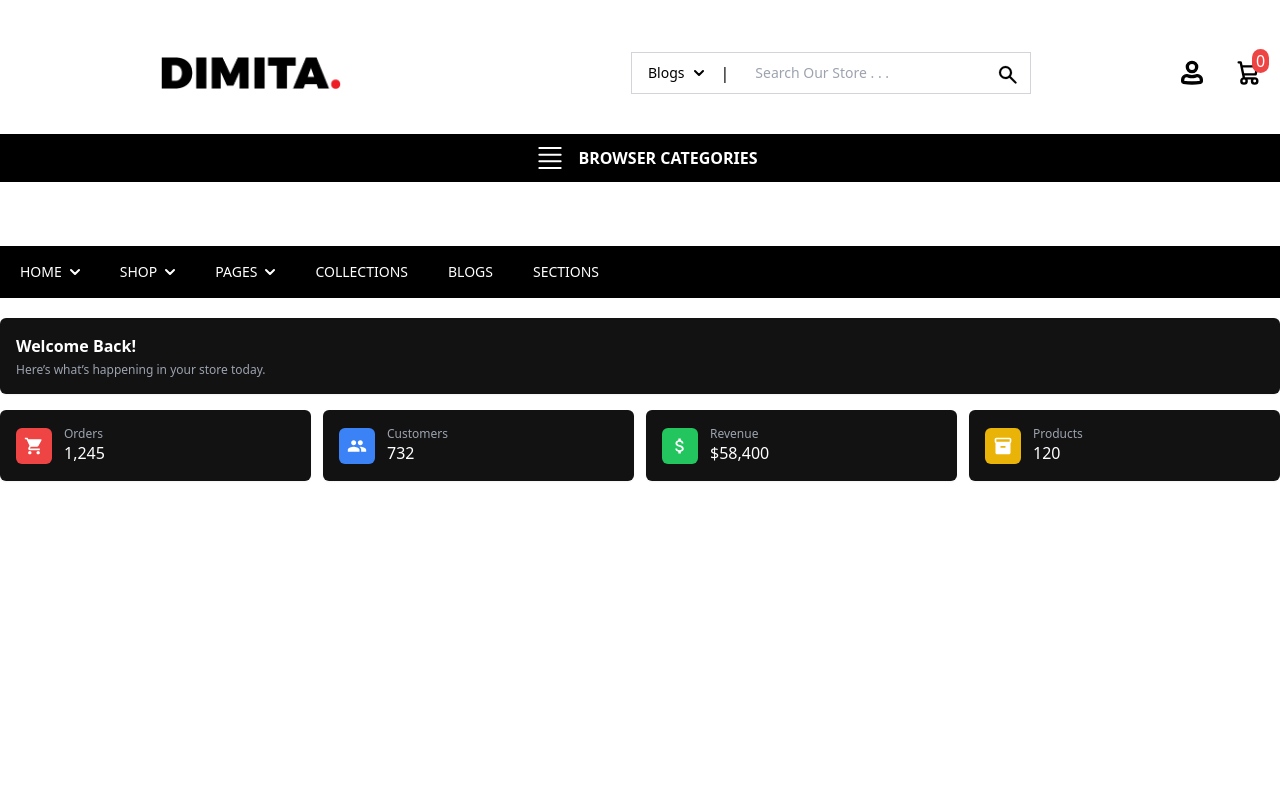
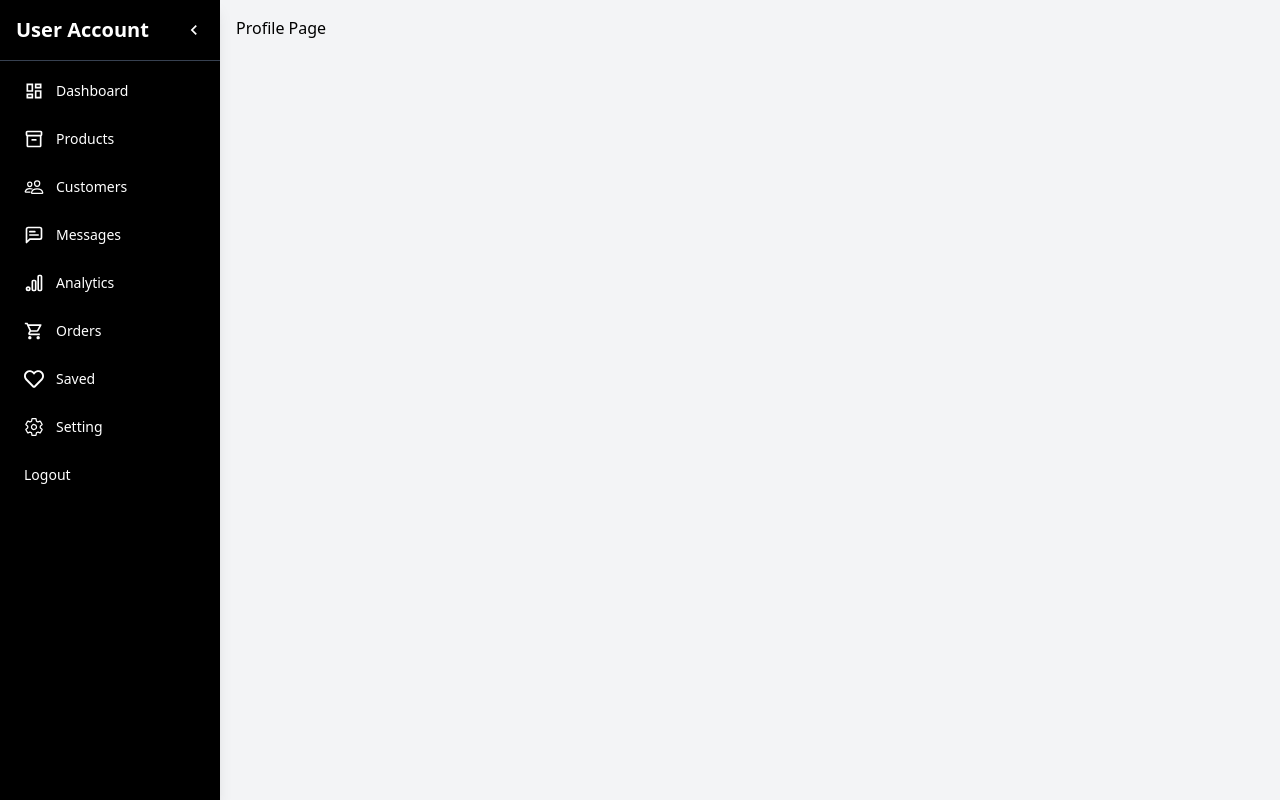
Before and after one commit to RuhamaMalik/FullStack_Batch_11-01, a React (Vite) app in the folder frontend/: page /dashboard in a window 1280 px wide. Shown: the top 800 px of the page. Built offline with nearby package versions, Linux system fonts and the light colour scheme; sample sign-in values are in the browser's storage.

Commit message:
learn protected route , dashboard layout set

```diff
--- a/frontend/src/components/Sidebar.jsx
+++ b/frontend/src/components/dashboard/Sidebar.jsx
@@ -1,4 +1,4 @@
-import { Link } from "react-router-dom";
+import { Link, useNavigate } from "react-router-dom";
 import { useState } from "react";
 // iconss  ///
 import {
@@ -15,10 +15,12 @@ import { LuMessageSquareText } from "react-icons/lu";
 import { RxCross2 } from "react-icons/rx";
 // framer motion //
 import { motion, AnimatePresence } from "framer-motion";
+import { removeToken, removeUser } from "../../utils/auth";
 
 
 const Sidebar = ({ isMobileOpen, setIsMobileOpen }) => {
     const [collapsed, setCollapsed] = useState(false);
+    const navigate = useNavigate()
 
     // navlinks
     const menuItems = [
@@ -32,6 +34,13 @@ const Sidebar = ({ isMobileOpen, setIsMobileOpen }) => {
         { name: "Setting", icon: <IoSettingsOutline />, path: "/Setting" },
     ];
 
+
+    const handleLogout = ()=>{
+        removeUser();
+        removeToken();
+        navigate("/");
+    }
+
     return (
         <>
             <div
@@ -41,7 +50,7 @@ const Sidebar = ({ isMobileOpen, setIsMobileOpen }) => {
             >
                 {/* //////// heading and collapdes ///////// */}
                 <div className="p-4 flex items-center justify-between border-b border-gray-700">
-                    {!collapsed && <h2 className="text-xl font-bold">Admin Panel</h2>}
+                    {!collapsed && <h2 className="text-xl font-bold">User Account</h2>}
 
                     {/* sidebtn */}
                     <button onClick={() => setCollapsed(!collapsed)} className="text-xl">
@@ -57,10 +66,17 @@ const Sidebar = ({ isMobileOpen, setIsMobileOpen }) => {
                             to={item.path}
                             className="flex items-center gap-3 hover:bg-red-500 px-3 py-2 rounded transition text-sm"
                         >
+
                             <span className="text-xl">{item.icon}</span>
                             {!collapsed && <span>{item.name}</span>}
                         </Link>
                     ))}
+                    <div
+                        onClick={() =>{ setIsMobileOpen(false); handleLogout()}}
+                        className="flex items-center gap-3 hover:bg-red-500 px-3 py-2 rounded transition text-sm"
+                    >
+                        <span>Logout</span>
+                    </div>
                 </nav>
             </div>
 
@@ -106,6 +122,14 @@ const Sidebar = ({ isMobileOpen, setIsMobileOpen }) => {
                                         <span>{item.name}</span>
                                     </Link>
                                 ))}
+                                <div
+
+                                    onClick={() => {setIsMobileOpen(false); handleLogout()}}
+                                    className="flex items-center gap-3 hover:bg-red-500 px-3 py-2 rounded transition text-sm"
+                                >
+
+                                    <span>Logout</span>
+                                </div>
                             </nav>
                         </motion.div>
 
--- /dev/null
+++ b/frontend/src/context/AuthContext.jsx
@@ -0,0 +1,13 @@
+import { createContext, useState } from "react"
+
+
+const AuthContext = createContext();
+
+export const AuthProvider = ({children})=>{
+  const [user, setUser] = useState(null);
+  const [loading, setLoading] = useState(true);
+
+
+
+
+}
--- a/frontend/src/layout/DashboardLayout.jsx
+++ b/frontend/src/layout/DashboardLayout.jsx
@@ -1,7 +1,7 @@
 // src/layout/DashboardLayout.jsx
 import { useState } from "react";
-import Sidebar from "../components/Sidebar";
-import Topbar from "../components/Topbar";
+import Sidebar from "../components/dashboard/Sidebar";
+import Topbar from "../components/dashboard/Topbar";
 import { Outlet } from "react-router-dom";
 
 function DashboardLayout() {
--- a/frontend/src/pages/Dashboard.jsx
+++ b/frontend/src/pages/dashboard/Dashboard.jsx
@@ -1,6 +1,6 @@
 // src/pages/Dashboard.jsx
-import WelcomeBox from "../components/WelcomeBox";
-import DashboardCard from "../components/DashboardCard";
+import WelcomeBox from "../../components/dashboard/WelcomeBox";
+import DashboardCard from "../../components/dashboard/DashboardCard";
 
 // icons
 import { MdShoppingCart, MdGroup, MdAttachMoney, MdInventory } from "react-icons/md";
--- a/frontend/src/routes/AppRoutes.jsx
+++ /dev/null
@@ -1,16 +0,0 @@
-// src/routes/AppRoutes.jsx
-import { Routes, Route } from "react-router-dom";
-import DashboardLayout from "../layout/DashboardLayout";
-import Dashboard from "../pages/Dashboard";
-
-function AppRoutes() {
-  return (
-    <Routes>
-      <Route path="/" element={<DashboardLayout />}>
-        <Route path="dashboard" element={<Dashboard />} />
-      </Route>
-    </Routes>
-  );
-}
-
-export default AppRoutes;
--- a/frontend/src/routes/router.jsx
+++ b/frontend/src/routes/router.jsx
@@ -1,10 +1,11 @@
 import { createBrowserRouter } from 'react-router-dom';
 import App from '../App';
-import Dashboard from '../pages/Dashboard';
+import Dashboard from '../pages/dashboard/Dashboard';
 import AdminPanel from '../pages/AdminPanel';
 import ProtectedRoute from '../components/ProtectedRoute';
 import AuthForm from '../components/AuthForm';
 import Home from '../pages/Home';
+import DashboardLayout from '../layout/DashboardLayout';
 
 const router = createBrowserRouter([
     {
@@ -14,17 +15,11 @@ const router = createBrowserRouter([
             {
                 index: true,
                 element: (
-                <Home/>
+                    <Home />
                 ),
             },
-            {
-                path: 'dashboard',
-                element: (
-                    <ProtectedRoute>
-                        <Dashboard />
-                    </ProtectedRoute>
-                ),
-            },
+
+
             {
                 path: 'admin',
                 element: (
@@ -37,7 +32,45 @@ const router = createBrowserRouter([
 
         ],
     },
-    { path: '/auth', element: <AuthForm />}
+
+
+    {
+        path: 'dashboard',
+        element: (
+            <ProtectedRoute>
+                <DashboardLayout />
+            </ProtectedRoute>),
+        children: [
+            {
+                index: true,
+                element: (
+                    <h1>Profile Page</h1>
+                ),
+            },
+            {
+                path: 'orders',
+                element: (
+                    <ProtectedRoute>
+                        <h1>Order Page</h1>
+                    </ProtectedRoute>
+                ),
+            },
+            {
+                path: 'profile',
+                element: (
+                    <ProtectedRoute role="admin">
+                        <h1>Profile Page</h1>
+                    </ProtectedRoute>
+                ),
+            },
+            // { path: '/auth', element: <AuthForm />}
+
+        ],
+    },
+
+
+
+    { path: '/auth', element: <AuthForm /> }
 ]);
 
 export default router;
```
Also changed, not shown: frontend/src/components/dashboard/DashboardCard.jsx (renamed from frontend/src/components/DashboardCard.jsx), frontend/src/components/dashboard/Topbar.jsx (renamed from frontend/src/components/Topbar.jsx), frontend/src/components/dashboard/WelcomeBox.jsx (renamed from frontend/src/components/WelcomeBox.jsx).
